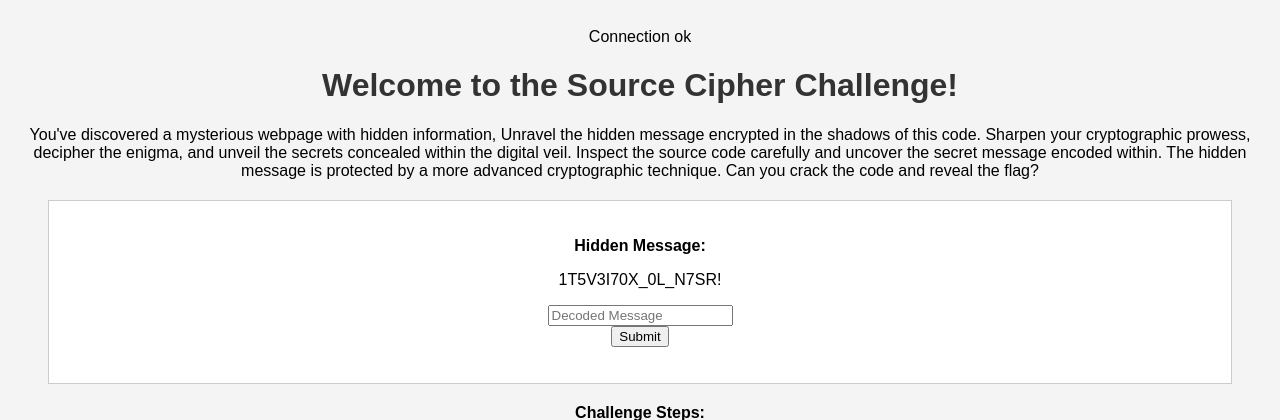
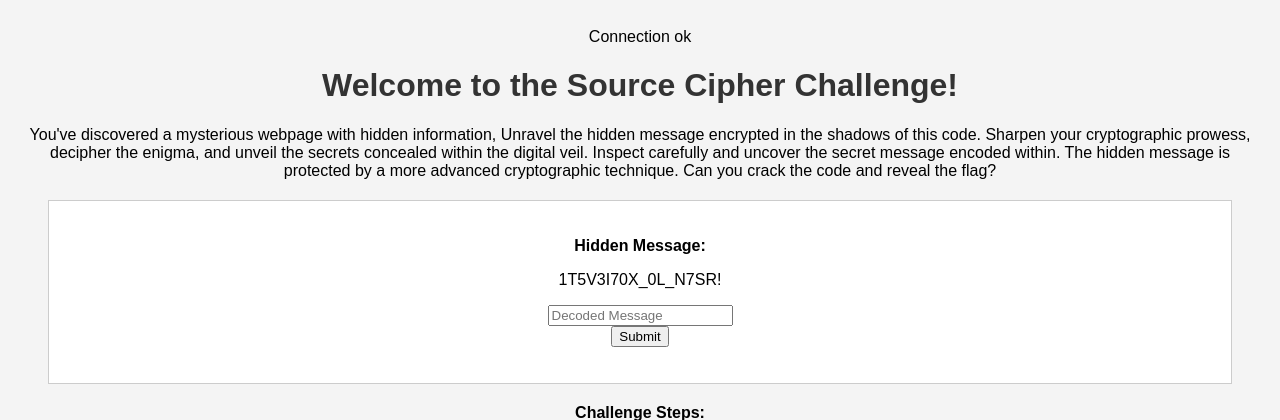
Before and after one commit to Jayant004-github/Jayant004-github.github.io, a PHP site: page / in a window 1280 px wide. Shown: the top 420 px of the page. Run offline with PHP 8.4, Linux system fonts and the light colour scheme.

Commit message:
Update index.php

```diff
--- a/index.php
+++ b/index.php
@@ -51,7 +51,7 @@
 </head>
 <body>
     <h1>Welcome to the Source Cipher Challenge!</h1>
-    <p>You've discovered a mysterious webpage with hidden information, Unravel the hidden message encrypted in the shadows of this code. Sharpen your cryptographic prowess, decipher the enigma, and unveil the secrets concealed within the digital veil. Inspect the source code carefully and uncover the secret message encoded within. The hidden message is protected by a more advanced cryptographic technique. Can you crack the code and reveal the flag?</p>
+    <p>You've discovered a mysterious webpage with hidden information, Unravel the hidden message encrypted in the shadows of this code. Sharpen your cryptographic prowess, decipher the enigma, and unveil the secrets concealed within the digital veil. Inspect carefully and uncover the secret message encoded within. The hidden message is protected by a more advanced cryptographic technique. Can you crack the code and reveal the flag?</p>
 
     <div class="message-container">
         <p><strong>Hidden Message:</strong></p>
```
